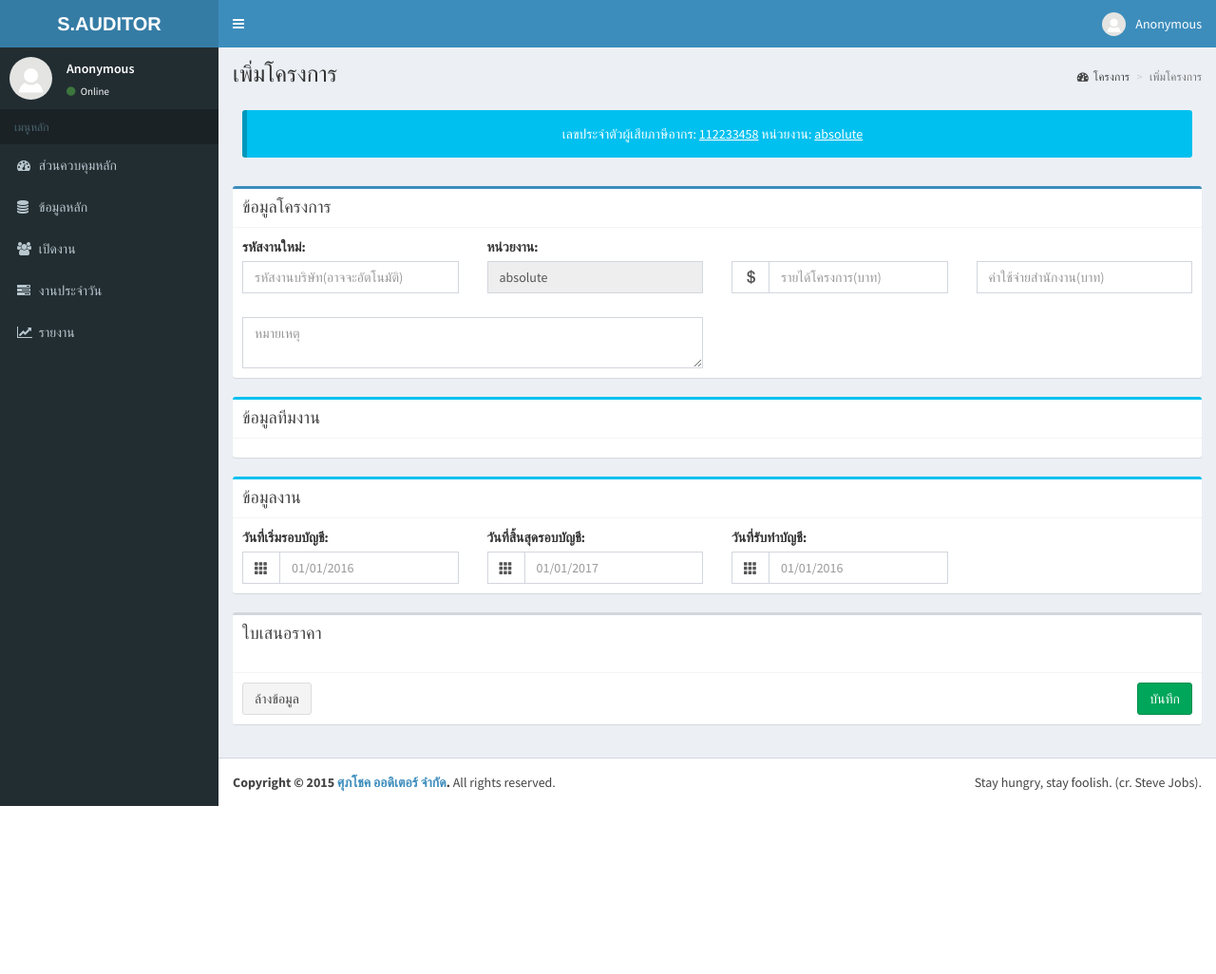
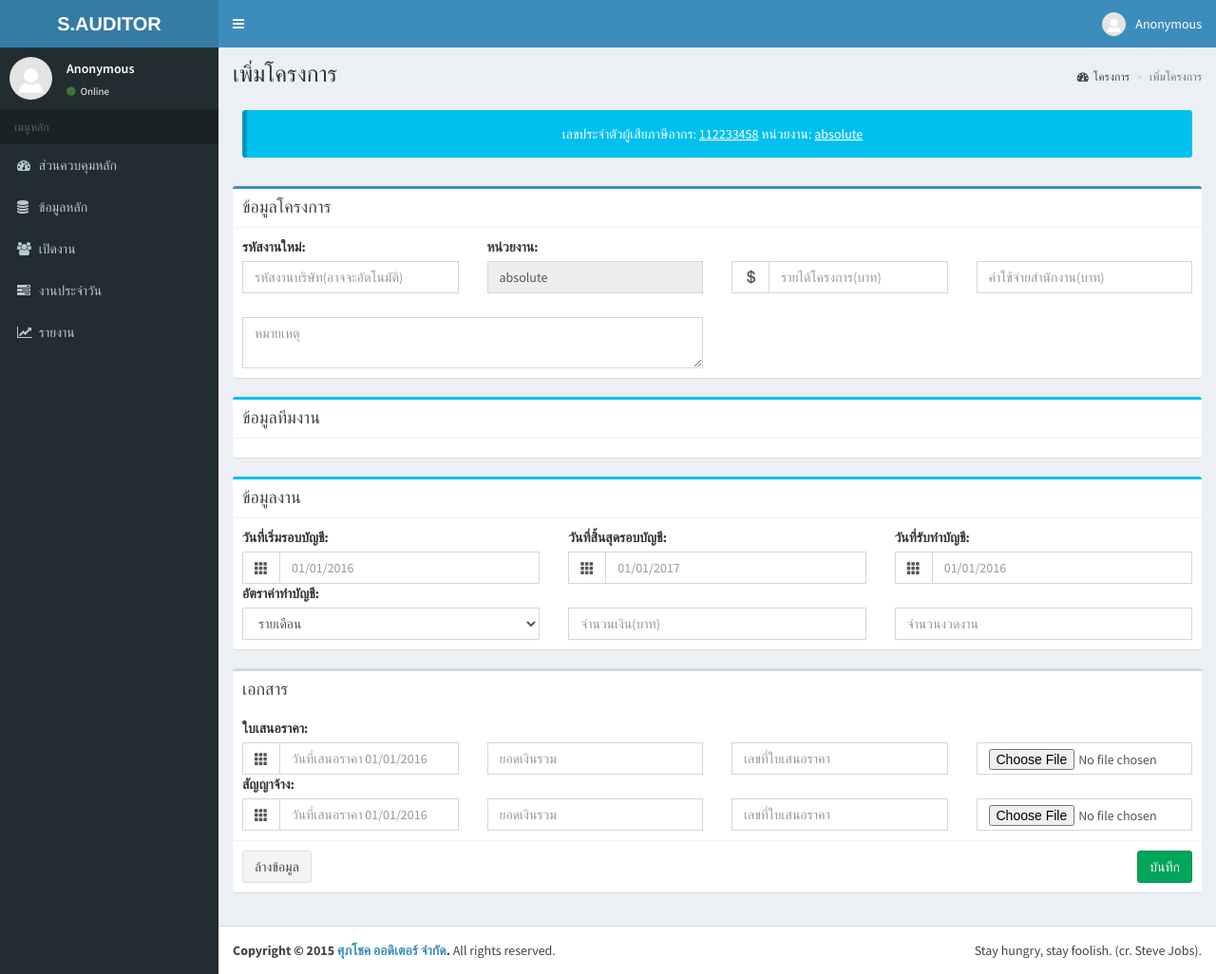
Before and after one commit to thesis-cpe/spch1, a PHP site: page /add-project.php in a window 1280 px wide. Shown: the whole page at 95% size. Before the commit the page ends 849 px from the top, so only its background shows below. Run offline with PHP 8.4, Linux system fonts and the light colour scheme; some libraries are stand-ins or nearby versions.

Commit message:
น.เพิ่มโปรเจค
ขาดส่วนข้อมูลทีมงาน

```diff
--- a/add-project.php
+++ b/add-project.php
@@ -129,7 +129,7 @@ scratch. This page gets rid of all links and provides the needed markup only.
                                 <div class="col-sm-3">
 
                                     <label>&nbsp;</label>
-                                    <input type="number"  class="form-control" name="txtCustomerName" placeholder="ค่าใช้จ่ายสำนักงาน(บาท)"  />
+                                    <input type="number"  class="form-control" name="txtCoastOffice" placeholder="ค่าใช้จ่ายสำนักงาน(บาท)"  />
                                 </div>
                             </div>
                             <div class="row">
@@ -153,7 +153,7 @@ scratch. This page gets rid of all links and provides the needed markup only.
                         <!-- /.box-body -->
                     </div>
 
-                     <!--Box ข้อมูลงาน-->
+                    <!--Box ข้อมูลงาน-->
                     <div class="box box-info">
                         <div class="box-header with-border">
                             <h3 class="box-title">ข้อมูลงาน</h3>
@@ -161,7 +161,7 @@ scratch. This page gets rid of all links and provides the needed markup only.
                         <div class="box-body">
                             <!--วันที่เริ่มทำ-->
                             <div class="row">
-                                <div class="col-sm-3">
+                                <div class="col-sm-4">
                                     <label>วันที่เริ่มรอบบัญชี:</label>
 
                                    <!-- <input  data-provide="datepicker" name="datInWork" type="text" class="form-control datepicker" placeholder="" data-date-format="dd/mm/yyyy">-->
@@ -175,8 +175,8 @@ scratch. This page gets rid of all links and provides the needed markup only.
                                 </div>
 
 
-                              <!--วันที่สิ้นสุด-->
-                                <div class="col-sm-3">
+                                <!--วันที่สิ้นสุด-->
+                                <div class="col-sm-4">
                                     <label>วันที่สิ้นสุดรอบบัญชี:</label>
 
                                    <!-- <input  data-provide="datepicker" name="datInWork" type="text" class="form-control datepicker" placeholder="" data-date-format="dd/mm/yyyy">-->
@@ -189,8 +189,8 @@ scratch. This page gets rid of all links and provides the needed markup only.
                                     </div>
                                 </div>
 
-                               <!--วันที่รับทำบัญชี-->
-                                <div class="col-sm-3">
+                                <!--วันที่รับทำบัญชี-->
+                                <div class="col-sm-4">
                                     <label>วันที่รับทำบัญชี:</label>
 
                                    <!-- <input  data-provide="datepicker" name="datInWork" type="text" class="form-control datepicker" placeholder="" data-date-format="dd/mm/yyyy">-->
@@ -202,7 +202,33 @@ scratch. This page gets rid of all links and provides the needed markup only.
 
                                     </div>
                                 </div>
+
+                                <!--อัตราค่าทำบัญชี-->
+
                             </div>
+                            <div class="row">
+                                <div class="col-sm-4">
+                                    <label>อัตราค่าทำบัญชี:</label>
+                                    <select class="form-control" name="selRateCoast">
+
+                                        <option value="รายเดือน">รายเดือน</option>
+                                        <option value="รายครั้ง">รายครั้ง</option>
+                                    </select>
+                                </div>
+                                <!--จำนวนเงินบาท-->
+                                <div class="col-sm-4">
+                                    <label>&nbsp;</label>
+                                    <input class="form-control" name="txtRevenueAudit" type="number" placeholder="จำนวนเงิน(บาท)" />
+                                </div>
+
+                                <div class="col-sm-4">
+                                    <label>&nbsp;</label>
+                                    <input class="form-control" name="txtInstallment" type="number" placeholder="จำนวนงวดงาน"/>
+                                </div>
+
+                            </div>
+
+
                         </div>
                         <!-- /.box-body -->
                     </div>
@@ -211,10 +237,68 @@ scratch. This page gets rid of all links and provides the needed markup only.
                     <!--ใบเสนอราคา-->
                     <div class="box box-default">
                         <div class="box-header">
-                            <h3 class="box-title">ใบเสนอราคา</h3>
+                            <h3 class="box-title">เอกสาร</h3>
                         </div>
                         <div class="box-body">
+                            <!--ใบเสนอราคา-->
+                            <div class="row">
+                                <div class="col-sm-3">
+                                    <label>ใบเสนอราคา:</label>
+                                    <div class="input-group date" data-provide="datepicker" data-date-format="dd/mm/yyyy">
+                                        <div class="input-group-addon">
+                                            <span class="glyphicon glyphicon-th"></span>
+                                        </div>
+                                        <input name="datOffers" type="text" class="form-control" placeholder="วันที่เสนอราคา 01/01/2016">
 
+                                    </div>
+                                </div>
+                                <!--ยอดเงินรวม-->
+                                <div class="col-sm-3">
+                                    <label>&nbsp;</label>
+                                    <input class="form-control" name="txtSumMoney" type="number" placeholder="ยอดเงินรวม"/>
+                                </div>
+                                <!--เลขที่ใบเสนอราคา-->
+                                <div class="col-sm-3">
+                                    <label>&nbsp;</label>
+                                    <input class="form-control" name="txtNoOffer" type="number" placeholder="เลขที่ใบเสนอราคา"/>
+                                </div>
+                                <!--ไฟล์ใบเสนอราคา-->
+                                <div class="col-sm-3">
+                                    <label>&nbsp;</label>
+                                    <input class="form-control" name="fileDocOfffer" type="file" />
+                                </div>
+
+                            </div>
+
+                            <!--สัญญาจ้าง-->
+                            <div class="row">
+                                <div class="col-sm-3">
+                                    <label>สัญญาจ้าง:</label>
+                                    <div class="input-group date" data-provide="datepicker" data-date-format="dd/mm/yyyy">
+                                        <div class="input-group-addon">
+                                            <span class="glyphicon glyphicon-th"></span>
+                                        </div>
+                                        <input name="datOffersEmploy" type="text" class="form-control" placeholder="วันที่เสนอราคา 01/01/2016">
+
+                                    </div>
+                                </div>
+                                <!--ยอดเงินรวม-->
+                                <div class="col-sm-3">
+                                    <label>&nbsp;</label>
+                                    <input class="form-control" name="txtSumMoneyEmploy" type="number" placeholder="ยอดเงินรวม"/>
+                                </div>
+                                <!--เลขที่สัญญาจ้าง--->
+                                <div class="col-sm-3">
+                                    <label>&nbsp;</label>
+                                    <input class="form-control" name="txtNoEmploy" type="number" placeholder="เลขที่ใบเสนอราคา"/>
+                                </div>
+                                <!--ไฟล์สัญญาจ้าง--->
+                                <div class="col-sm-3">
+                                    <label>&nbsp;</label>
+                                    <input class="form-control" name="fileDocEmploy" type="file" />
+                                </div>
+
+                            </div>
                         </div>
                         <!-- /.box-body -->
 
```
